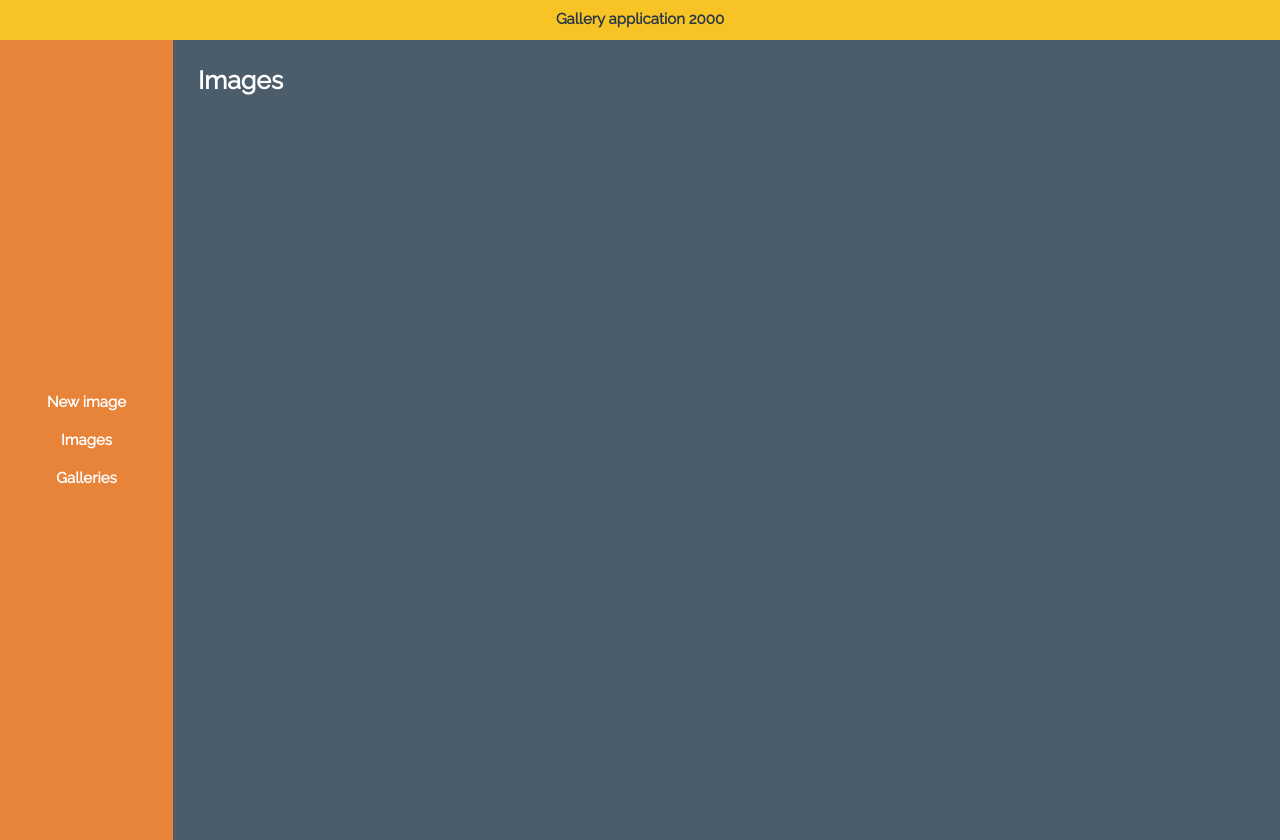
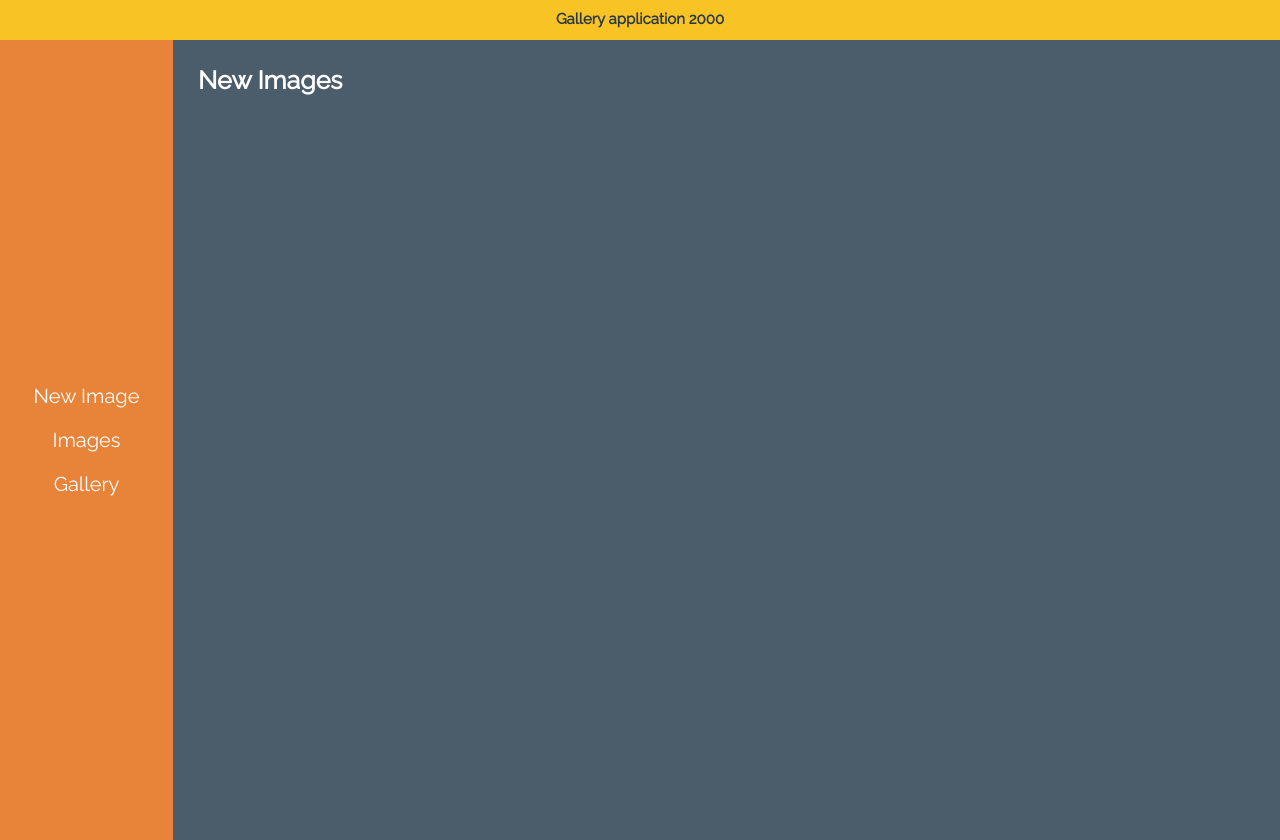
Before and after one commit to katalinapalma/Gallery, a plain HTML site: page index.html in a window 1280 px wide. Drawn offline with Linux system fonts and the light colour scheme.

Commit message:
oop main structure

```diff
--- /dev/null
+++ b/App.js
@@ -0,0 +1,100 @@
+class App {
+  constructor(content){
+    this.content = content;
+    this.initElement();
+    this.initButtons();
+    this.addEventListeners();
+    this.changeScreen();
+  }
+
+  initElement(){
+    //Header
+    this.headerDiv = document.createElement('div');
+    this.headerDiv.setAttribute('id', 'header');
+    document.body.appendChild(this.headerDiv);
+
+    //  created h1 inside the header div, with id 'header-h1'
+    this.headerH1 = document.createElement('h1');
+    this.headerH1.setAttribute('id', 'header-h1');
+    this.headerDiv.appendChild(this.headerH1);
+    this.headerH1.innerText = 'Gallery application 2000';
+
+    //Content
+    this.wrapperDiv = document.createElement('div');
+    this.wrapperDiv.setAttribute('id', 'wrapper');
+    document.body.appendChild(this.wrapperDiv);
+
+    //Sidebar
+    this.sidebarDiv = document.createElement('div'); //create sidebar div
+    this.sidebarDiv.setAttribute('id', 'sidebar');
+    document.getElementById('wrapper').appendChild(this.sidebarDiv);
+
+    this.sidebarButtonDiv = document.createElement('div'); //create div for h2
+    this.sidebarDiv.appendChild(this.sidebarButtonDiv);
+    this.sidebarButtonDiv.setAttribute('id', 'sidebar-button-div');
+
+
+    //Main content
+    this.mainContentDiv = document.createElement('div'); //create maincontent div
+    this.mainContentDiv.setAttribute('id', 'main-content'); //setting id to div
+    document.getElementById('wrapper').appendChild(this.mainContentDiv);
+
+
+  }
+
+  initButtons(){
+    let bodyRef = document.getElementById("sidebar-button-div");
+
+    this.newImagesButton = document.createElement('button');
+    this.newImagesButton.className = 'navButton';
+    this.newImagesButton.innerText = 'New Image';
+    bodyRef.appendChild(this.newImagesButton);
+
+    this.imagesButton = document.createElement('button');
+    this.imagesButton.className = 'navButton';
+    this.imagesButton.innerText = 'Images';
+    bodyRef.appendChild(this.imagesButton);
+
+    this.galleryButton = document.createElement("button");
+    this.galleryButton.className = 'navButton';
+    this.galleryButton.innerText = 'Gallery';
+    bodyRef.appendChild(this.galleryButton);
+  }
+
+  addEventListeners(){
+    this.newImagesButton.addEventListener('click', () => {
+      this.changeScreen('New Image');
+    })
+
+    this.imagesButton.addEventListener('click', () => {
+      this.changeScreen('Images');
+    })
+    this.galleryButton.addEventListener(  'click', () => {
+      this.changeScreen('Gallery');
+    })
+  }
+
+  changeScreen(screenType){
+    if(this.activeScreen) {
+      this.activeScreen.removeMe();
+    }
+
+    switch(screenType) {
+      case 'New Image':
+        this.activeScreen = new NewImageScreen();
+        break;
+      case 'Images':
+        this.activeScreen = new ImageScreen();
+        break;
+      case 'Gallery':
+        this.activeScreen = new GalleryScreen();
+        break;
+      default:
+        this.activeScreen = new NewImageScreen();
+    }
+  }
+}
+document.addEventListener('DOMContentLoaded', function(){
+
+  new App();
+})
--- /dev/null
+++ b/GalleryScreen.js
@@ -0,0 +1,6 @@
+class GalleryScreen extends Screen{
+  constructor() {
+    let content = "Gallery";
+    super(content);
+  }
+}
--- a/index.js
+++ b/ImageScreen.js
@@ -1,7 +1,47 @@
+class ImageScreen extends Screen{
+  constructor() {
+    let content = "Images";
+    super(content);
+  }
+}
+
+
+
+
+
+
+
+
+
+
+
+
+
+
+
+
+
+
+
+
+
+
+
+
+
+
+
+
+
+
+
+
+
+
 
 /*
 ***@ Event that listens for clicks on specific ID, a function runs depending on what you click.
-*/
+
 function initNavigtaion() {
     // Get the IDs from the links so we can seperate them when we click
     imgNav = document.getElementById('h2nav1');
@@ -109,30 +149,40 @@ function maincontent() {
 =======
  * @desc Creates the image element and adds it to the DOM
  * @param img  The image object to be displayed
- */
-function displayImage(img) {
+function displayImage() {
+
+  let formRef = document.getElementById("form1");
+  let formData = new FormData(formRef);
   let imageWrapper = document.getElementById("main-content-wrapper");
-  let imageElement = document.createElement("img");
-  imageElement.src = "https://assets.bwbx.io/images/users/iqjWHBFdfxIU/iKIWgaiJUtss/v2/1000x-1.jpg";
 
-  imageWrapper.appendChild(imageElement);
+  let imageArray = formData.getAll("url");
+  imageArray.forEach(function(element) {
+    let imageElement = document.createElement("img");
+    imageElement.src = element;
+    imageWrapper.appendChild(imageElement);
+  })
+
+
+
+
 }
 
 
 /**
  * @desc Creates form by HTML
- */
 function createForm() {
   let formWrapper = document.getElementById("main-content-wrapper");
-  formWrapper.innerHTML = "<form id='form1' action='javascript:saveData();'> <input type='url' name='url' id='url' placeholder='Image URL'> <br> <input type='text' name='firstname' placeholder='Name'> <br> <textarea rows='4' cols='50' name='subject' placeholder='Description'></textarea> <br> <input type='submit' name='submit' value='submit'> ";
+  formWrapper.innerHTML = "<form id='form1' action=''> <input type='url' name='url' id='url' placeholder='Image URL'> <br> <input type='text' name='firstname' placeholder='Name'> <br> <textarea rows='4' cols='50' name='subject' placeholder='Description'></textarea> <br> <input type='submit' name='submit' value='submit'> ";
 }
 /**
 * @desc Saves form input data into var formData
-*/
 function saveData() {
   let formRef = document.getElementById("form1");
   let formData = new FormData(formRef);
-  for(let value of formData.values()) {
-    console.log(value);
-  }
+
 }
+
+
+let newImagesScreen = {
+
+} */
--- a/MainGalleryScreen.js
+++ /dev/null
@@ -1,2 +0,0 @@
-var hej = 0;
-console.log(hej);
--- a/NewImageScreen.js
+++ b/NewImageScreen.js
@@ -1,2 +1,6 @@
-var hej = 10;
-console.log(hej);
+class NewImageScreen extends Screen{
+  constructor() {
+    let content = "New Images";
+    super(content);
+  }
+}
--- /dev/null
+++ b/Screen.js
@@ -0,0 +1,23 @@
+class Screen {
+  constructor(content) {
+    this.content = content;
+    this.initElement();
+  }
+
+  initElement(){
+    this.main = document.getElementById('main-content'); //setting id to div
+
+    this.wrapper = document.createElement("div");
+    this.wrapper.setAttribute("id", "main-content-wrapper");
+    this.main.appendChild(this.wrapper);
+
+    let mainContentH1 = document.createElement('h1'); //create h1 inside maincontent
+    mainContentH1.setAttribute('id', 'maincontent-h1');
+    mainContentH1.innerText = this.content;
+    this.wrapper.appendChild(mainContentH1);
+  }
+
+  removeMe(){
+    this.main.removeChild(this.wrapper);
+  }
+}
--- a/index.css
+++ b/index.css
@@ -35,24 +35,26 @@ html, body {
   display: flex;
   height: 100vh;
   width: 200px;
+  background-color: #E8833A;
   flex-direction: column;
-  background-color: #E8833A;
+
+}
+#sidebar-button-div {
+  display: flex;
+  flex-direction: column;
 }
 
 /* h2 in sidebar */
-.sbH2 {
-  text-align: center;
+.navButton {
   font-family: 'Raleway', sans-serif;
+  background-color: #E8833A;
+  border: none;
+  font-size: 20px;
+  color: #fff;
+  display: block;
   padding: 10px;
-  font-size: 15px;
-  color: #fff;
 }
-.sbH2:hover{
-  cursor: pointer;
-  opacity: .5;
-}
-
-.sbH2:hover{
+.navButton:hover{
   cursor: pointer;
   opacity: .5;
 }
--- a/index.html
+++ b/index.html
@@ -7,9 +7,11 @@
   <title>Basic UI/Screens</title>
   <link rel="stylesheet" href="index.css">
   <link href="https://fonts.googleapis.com/css?family=Raleway&display=swap" rel="stylesheet">
-  <script src = "index.js"></script>
+  <script src="App.js"></script>
+  <script src="Screen.js"></script>
+  <script src = "ImageScreen.js"></script>
   <script src="NewImageScreen.js"></script>
-  <script src="MainGalleryScreen.js"></script>
+  <script src="GalleryScreen.js"></script>
 </head>
 <body>
 
```
